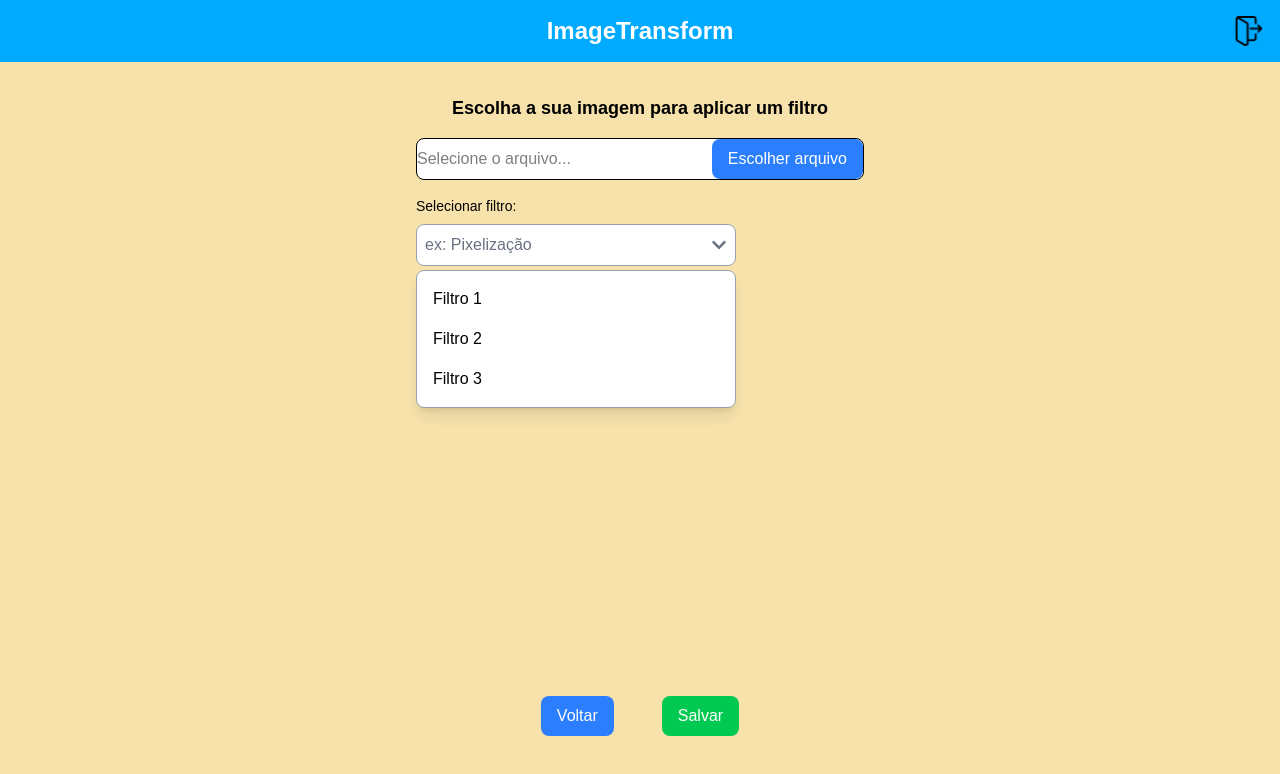
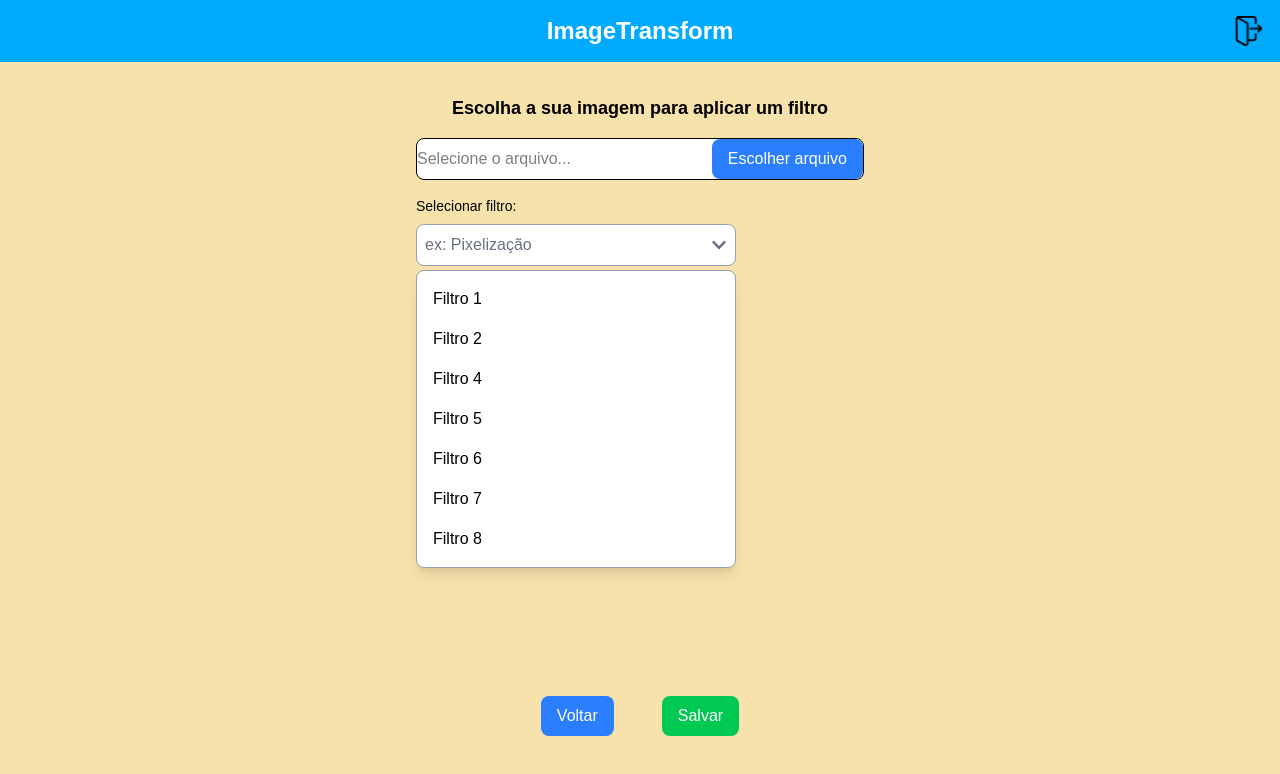
Before and after one commit to mauriciobenjamin700/image-transform-web, a Next.js app: page /select in a window 1280 px wide. Both pictures are taken after a click on the element "ex: Pixelização". Shown: the top 774 px of the page. Built offline with nearby package versions, Linux system fonts and the light colour scheme.

Commit message:
adicionado shemas,constants,services e modo forms

```diff
--- a/src/app/select/page.tsx
+++ b/src/app/select/page.tsx
@@ -7,7 +7,7 @@ import Selector from "../../components/Selector"; // Importe o componente Select
 import FooterButtons from "../../components/Button"; // Importe o componente FooterButtons
 
 export default function SelectPage() {
-  const [selectedFile, setSelectedFile] = useState<string>(""); // Estado para o arquivo selecionado
+  const [selectedFile, setSelectedFile] = useState<File | null>(null); // Estado para o arquivo selecionado
   const [selectedFilter, setSelectedFilter] = useState<string | null>(null); // Estado para o filtro selecionado
   const [isLoading, setIsLoading] = useState<boolean>(false); // Estado para controlar o overlay de carregamento
   const router = useRouter(); // Hook para redirecionar o usuário
@@ -15,9 +15,7 @@ export default function SelectPage() {
   const handleFileChange = (event: React.ChangeEvent<HTMLInputElement>) => {
     if (event.target.files && event.target.files.length > 0) {
       const file = event.target.files[0];
-      const fileURL = URL.createObjectURL(file); // Gera uma URL temporária para o arquivo
-      localStorage.setItem("selectedFile", fileURL); // Salva a URL no localStorage
-      setSelectedFile(fileURL); // Atualiza o estado com a URL
+      setSelectedFile(file); // Atualiza o estado com o arquivo selecionado
     }
   };
 
@@ -25,7 +23,7 @@ export default function SelectPage() {
     setSelectedFilter(filter); // Atualiza o filtro selecionado
   };
 
-  const handleSave = () => {
+  const handleSave = async () => {
     if (!selectedFile) {
       alert("Por favor, selecione uma imagem antes de salvar.");
       return;
@@ -36,17 +34,33 @@ export default function SelectPage() {
       return;
     }
 
-    // Salva o filtro no localStorage
-    localStorage.setItem("selectedFilter", selectedFilter);
-
     // Exibe o overlay de carregamento
     setIsLoading(true);
 
-    // Simula o tempo de processamento do filtro
-    setTimeout(() => {
+    // Cria um objeto FormData para enviar o arquivo e o filtro
+    const formData = new FormData();
+    formData.append("file", selectedFile);
+    formData.append("filter", selectedFilter);
+
+    try {
+      // Envia o arquivo para o backend
+      const response = await fetch("/api/upload", {
+        method: "POST",
+        body: formData,
+      });
+
+      if (!response.ok) {
+        throw new Error("Erro ao enviar o arquivo.");
+      }
+
+      // Redireciona para a página de resultados após o envio bem-sucedido
+      router.push("/results");
+    } catch (error) {
+      console.error(error);
+      alert("Ocorreu um erro ao salvar a imagem.");
+    } finally {
       setIsLoading(false); // Oculta o overlay após o processamento
-      router.push("/results"); // Redireciona para a página de resultados
-    }, 3000); // Tempo simulado de 3 segundos
+    }
   };
 
   return (
@@ -64,7 +78,7 @@ export default function SelectPage() {
           <input
             type="text"
             placeholder="Selecione o arquivo..."
-            value={selectedFile}
+            value={selectedFile ? selectedFile.name : ""}
             readOnly
             className="flex-1 bg-transparent text-black focus:outline-none"
           />
--- a/src/components/Selector/index.tsx
+++ b/src/components/Selector/index.tsx
@@ -2,6 +2,7 @@
 
 import React, { useState } from "react";
 import { FaChevronDown } from "react-icons/fa"; // Ícone de seta para baixo
+import {FILTERS} from "@/constants";
 
 interface DropdownProps {
   onFilterChange: (filter: string) => void; // Prop para notificar o componente pai sobre a seleção
@@ -44,22 +45,46 @@ export default function Dropdown({ onFilterChange }: DropdownProps) {
         <div className="absolute mt-1 w-80 bg-white border border-gray-400 rounded-lg shadow-lg z-10">
           <ul className="py-2">
             <li
-              onClick={() => handleOptionClick("blue")}
+              onClick={() => handleOptionClick(FILTERS.BLUR)}
               className="px-4 py-2 hover:bg-gray-200 cursor-pointer text-black"
             >
               Filtro 1
             </li>
             <li
-              onClick={() => handleOptionClick("grey")}
+              onClick={() => handleOptionClick(FILTERS.GRAY)}
               className="px-4 py-2 hover:bg-gray-200 cursor-pointer text-black"
             >
               Filtro 2
             </li>
             <li
-              onClick={() => handleOptionClick("green")}
+              onClick={() => handleOptionClick(FILTERS.SMOOTH)}
               className="px-4 py-2 hover:bg-gray-200 cursor-pointer text-black"
             >
-              Filtro 3
+              Filtro 4
+            </li>
+            <li
+              onClick={() => handleOptionClick(FILTERS.DETAIL)}
+              className="px-4 py-2 hover:bg-gray-200 cursor-pointer text-black"
+            >
+              Filtro 5
+            </li>
+            <li
+              onClick={() => handleOptionClick(FILTERS.EMBOSS)}
+              className="px-4 py-2 hover:bg-gray-200 cursor-pointer text-black"
+            >
+              Filtro 6
+            </li>
+            <li
+              onClick={() => handleOptionClick(FILTERS.SHARPEN)}
+              className="px-4 py-2 hover:bg-gray-200 cursor-pointer text-black"
+            >
+              Filtro 7
+            </li>
+            <li
+              onClick={() => handleOptionClick(FILTERS.EDGE_ENHANCE)}
+              className="px-4 py-2 hover:bg-gray-200 cursor-pointer text-black"
+            >
+              Filtro 8
             </li>
           </ul>
         </div>
--- /dev/null
+++ b/src/constants/index.ts
@@ -0,0 +1,11 @@
+export const API_URL = 'http://localhost:8005';
+
+export const FILTERS = {
+    GRAY : "gray",
+    BLUR : "blur",
+    DETAIL : "detail",
+    EDGE_ENHANCE : "edge_enhance",
+    EMBOSS : "emboss",
+    SHARPEN : "sharpen",
+    SMOOTH : "smooth"
+}
--- /dev/null
+++ b/src/schemas/index.ts
@@ -0,0 +1,9 @@
+export interface ImageResponse{
+    created_at: string,
+    filter_applied: string,
+    filtered_url: string,
+    id: string,
+    name: string,
+    origin_url: string,
+    updated_at: string
+}
--- /dev/null
+++ b/src/services/image.ts
@@ -0,0 +1,34 @@
+import { API_URL } from "@/constants";
+import { ImageResponse } from "@/schemas";
+
+export async function uploadImage(file: File, filter: string): Promise<ImageResponse> {
+  const formData = new FormData();
+  formData.append("file", file);
+
+  try {
+    const response = await fetch(`${API_URL}/image/${filter}`, {
+      method: "POST",
+      body: formData,
+    });
+
+    if (!response.ok) {
+      throw new Error("Erro ao enviar o arquivo.");
+    }
+
+    // Parseia a resposta JSON para o tipo ImageResponse
+    const data = await response.json();
+    return data as ImageResponse;
+
+  } catch (error) {
+    console.error(error);
+    throw new Error("Ocorreu um erro ao salvar a imagem.");
+  }
+}
+
+export function getOriginImage(origin_url : string){
+    return `${API_URL}${origin_url}`;
+}
+
+export function getFilteredImage(filtered_url : string){
+    return `${API_URL}${filtered_url}`;
+}
```
